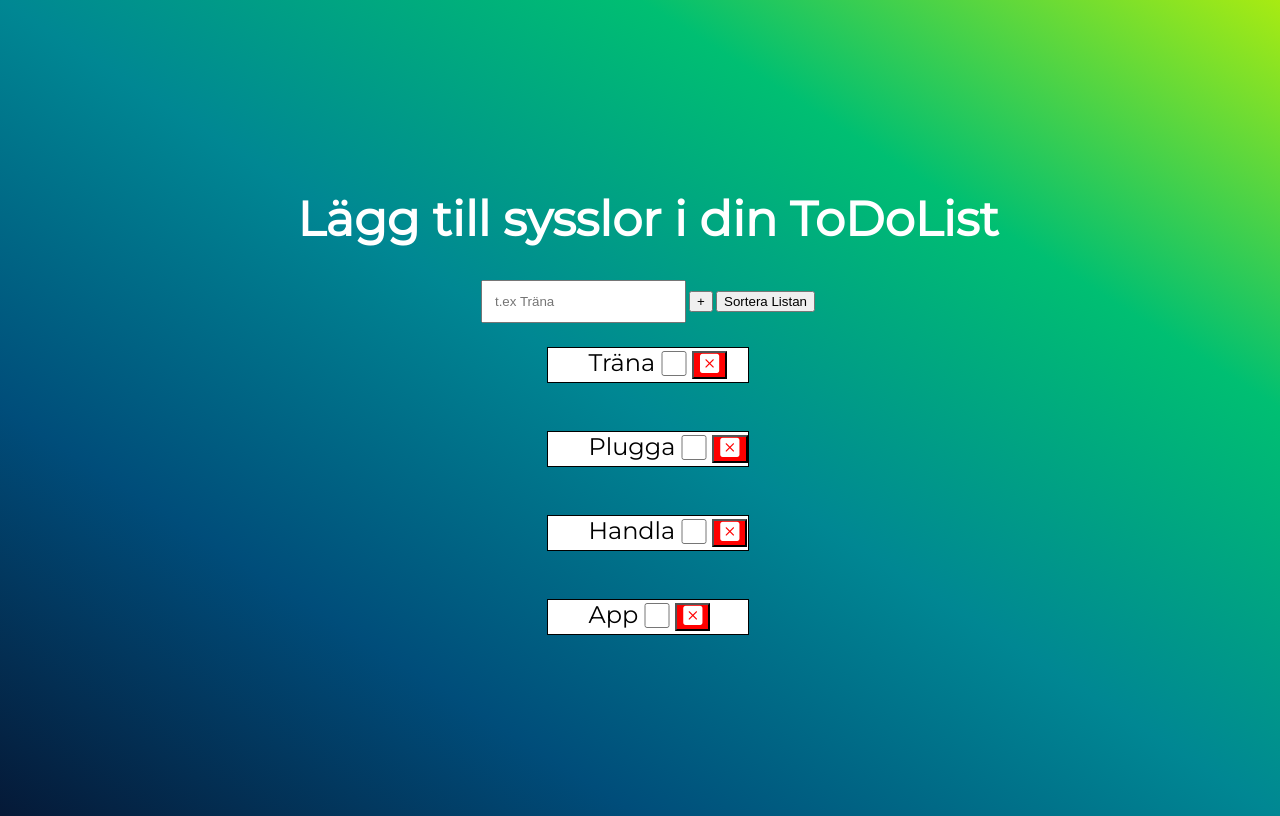
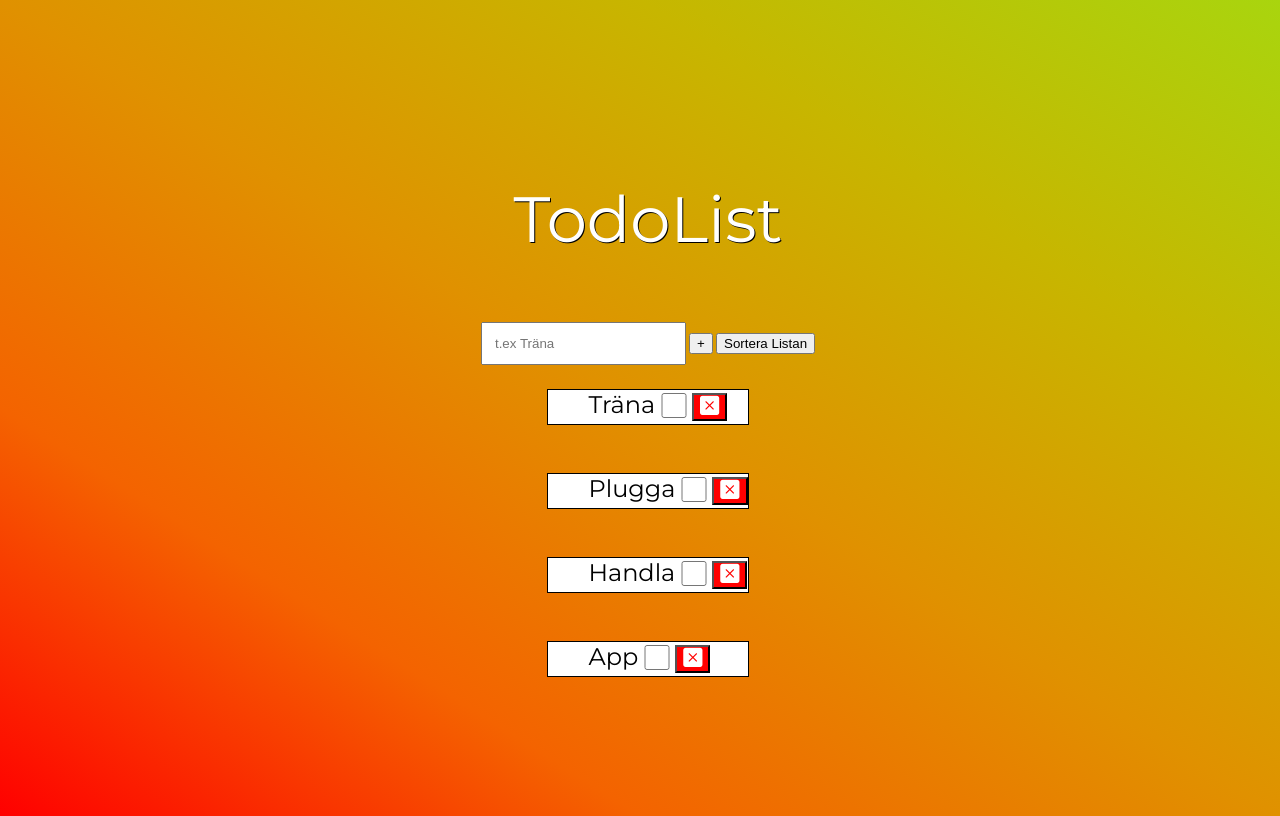
Before and after one commit to JesperSimonLind/MI-JavaScript-TodoApp, a plain HTML site: page index.html in a window 1280 px wide. Drawn offline with nearby package versions, Linux system fonts and the light colour scheme.

Commit message:
Added Media query, changed background color

```diff
--- a/index.html
+++ b/index.html
@@ -19,7 +19,7 @@
   </head>
   <body>
     <div id="container">
-      <h1>Lägg till sysslor i din ToDoList</h1>
+      <p>TodoList</p>
       <div>
         <form id="toDoForm">
           <input type="text" placeholder="t.ex Träna" id="inputField" />
--- a/scss/main.scss
+++ b/scss/main.scss
@@ -52,7 +52,21 @@ body {
   }
 }
 
-h1 {
+p {
   color: white;
-  font-size: 3rem;
+  font-size: 4rem;
+  text-shadow: 1px 1px black;
 }
+
+@media screen and (min-width: 1200px) {
+  body {
+    background-image: linear-gradient(
+      to right top,
+      #ff0000,
+      #f46300,
+      #e09100,
+      #c7b600,
+      #a9d50e
+    );
+  }
+}
```
Also changed, not shown: Css/main.css, 1 other file.
